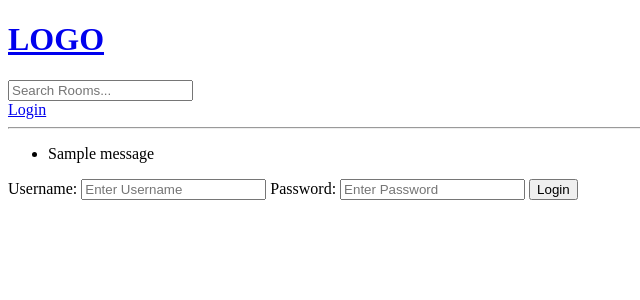
After one commit to nikhi-a/studybud, a Django app: page /login/ in a window 1280 px wide. The commit adds this page. Shown: the top 300 px of the page, without its empty margins (0-640 px from the left). Run offline with Django 5.2, Linux system fonts and the light colour scheme; one stand-in notice (Sample message) is shown.

Commit message:
2:32:25 - Flash Messages

```diff
--- a/base/templates/base/delete.html
+++ b/base/templates/base/delete.html
@@ -4,6 +4,7 @@
 <form method = "POST" action = "">
     {% csrf_token %}
     <p>Are you sure you want to delete "{{obj}}"?</p>
+
     <a href = "{{request.META.HTTP_REFERER}}">Go Back</a>
     <input type = "submit" value = "Confirm"/>
 </form>
--- /dev/null
+++ b/base/templates/base/login_register.html
@@ -0,0 +1,17 @@
+{% extends 'main.html' %}
+
+{% block content %}
+<div>
+    <form method="POST" action="">
+        {% csrf_token %}
+
+        <label for="username">Username:</label>
+        <input type="text" id="username" name="username" placeholder="Enter Username" required/>
+
+        <label for="password">Password:</label>
+        <input type="password" id="password" name="password" placeholder="Enter Password" required/>
+
+        <input type="submit" value="Login"/>
+    </form>
+</div>
+{% endblock content %}
--- a/base/urls.py
+++ b/base/urls.py
@@ -2,6 +2,7 @@ from django.urls import path
 from . import views
 
 urlpatterns = [
+    path('login/', views.loginPage, name = "login"),
     path('', views.home, name = "home"),
     path('room/<str:pk>', views.room, name = "room"),
     path('create-room/', views.createRoom, name = "create-room"),
--- a/base/views.py
+++ b/base/views.py
@@ -1,7 +1,9 @@
 from django.shortcuts import render, redirect
+from django.contrib import messages
 from django.db.models import Q
 from .models import Room, Topic
 from .forms import RoomForm
+from django.contrib.auth.models import User
 
 # Create your views here.
 
@@ -10,6 +12,18 @@ from .forms import RoomForm
 #    {'id': 2, 'name': 'Design with me'},
 #    {'id': 3, 'name': 'Frontend developers'},
 #]
+
+def loginPage(request):
+    if request.method == "POST":
+        username = request.POST.get('username')
+        password = request.POST.get('password')
+        try:
+            user  = User.objects.get(username = username)
+        except:
+            messages.error(request, 'User does not exist')
+
+    context = {}
+    return render(request, 'base/login_register.html', context)
 
 def home(request):
     q = request.GET.get('q') if request.GET.get('q') != None else ''
--- a/templates/main.html
+++ b/templates/main.html
@@ -12,8 +12,15 @@
 
     {% include 'navbar.html' %}
 
+    {% if messages %}
+        <ul class="messages">
+            {% for message in messages %}
+                <li{% if message.tags %} class="{{ message.tags }}"{% endif %}>{{ message }}</li>
+            {% endfor %}
+        </ul>
+    {% endif %}
+
     {% block content %}
-
     {% endblock %}
 
 </body>
--- a/templates/navbar.html
+++ b/templates/navbar.html
@@ -7,4 +7,6 @@
 
 </form>
 
+<a href = "{% url 'login' %}">Login</a>
+
 <hr>
```
Also changed, not shown: db.sqlite3.
